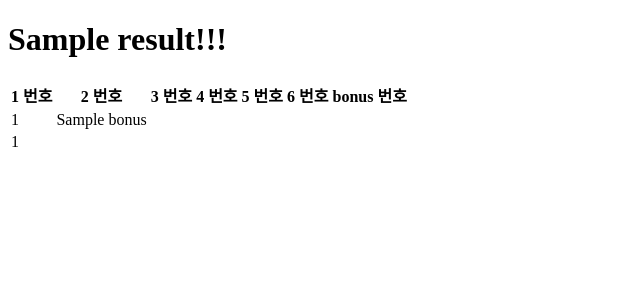
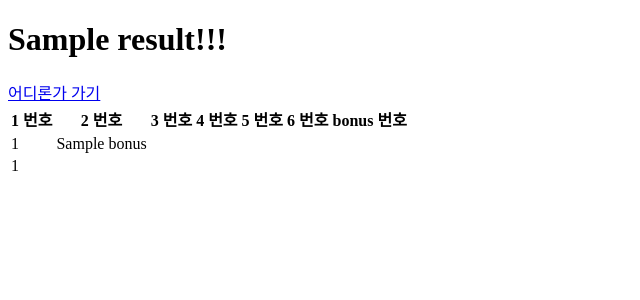
Before and after one commit to 4th4deep/TIL, a Flask app: template 3_flask/templates/lotto.html in a window 1280 px wide. Shown: the top 300 px of the page, without its empty margins (0-640 px from the left). Run offline with Flask 2, Linux system fonts and the light colour scheme; the template is opened without the code that fills it: most values are stand-ins (such as "Sample title", 1, 10 or a date in 2020).

Commit message:
4deep | Flask basic | 190529

```diff
--- a/3_flask/templates/lotto.html
+++ b/3_flask/templates/lotto.html
@@ -9,6 +9,7 @@
 {% if result == 1 %}
 <h2>1등 당첨금 => {{ winning }}</h2>
 {% endif %}
+<a href="/some/url">어디론가 가기</a>
 <table>
     <tr>
         {% for i in [1, 2, 3, 4, 5, 6, 'bonus'] %}
```
